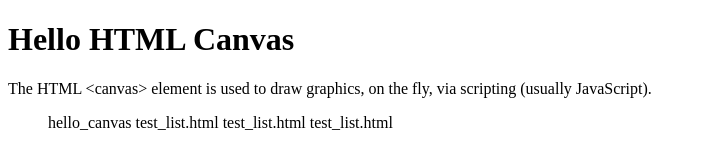
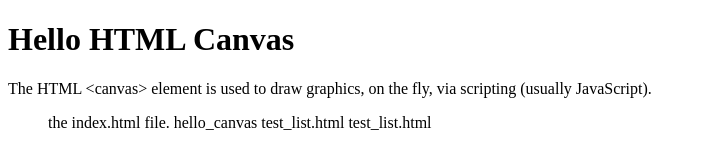
Before and after one commit to KoreaHaos/hello_html_canvas, a plain HTML site: page index.html in a window 1280 px wide. Shown: the whole page, without its empty margins (0-706 px from the left). Drawn offline with Linux system fonts and the light colour scheme.

Commit message:
Commited with script save_it.bash, no commit arg passed.

```diff
--- a/index.html
+++ b/index.html
@@ -25,8 +25,8 @@
     <p>The HTML &lt;canvas&gt; element is used to draw graphics, on the fly, via scripting (usually JavaScript).</p>
     <div>
         <ul>
+            <a href="index.html">the index.html file.</a>
             <a href="hello_canvas.html">hello_canvas</a>
-            <a href="test_list.html">test_list.html</a>
             <a href="test_list.html">test_list.html</a>
             <a href="test_list.html">test_list.html</a>
         </ul>
```
